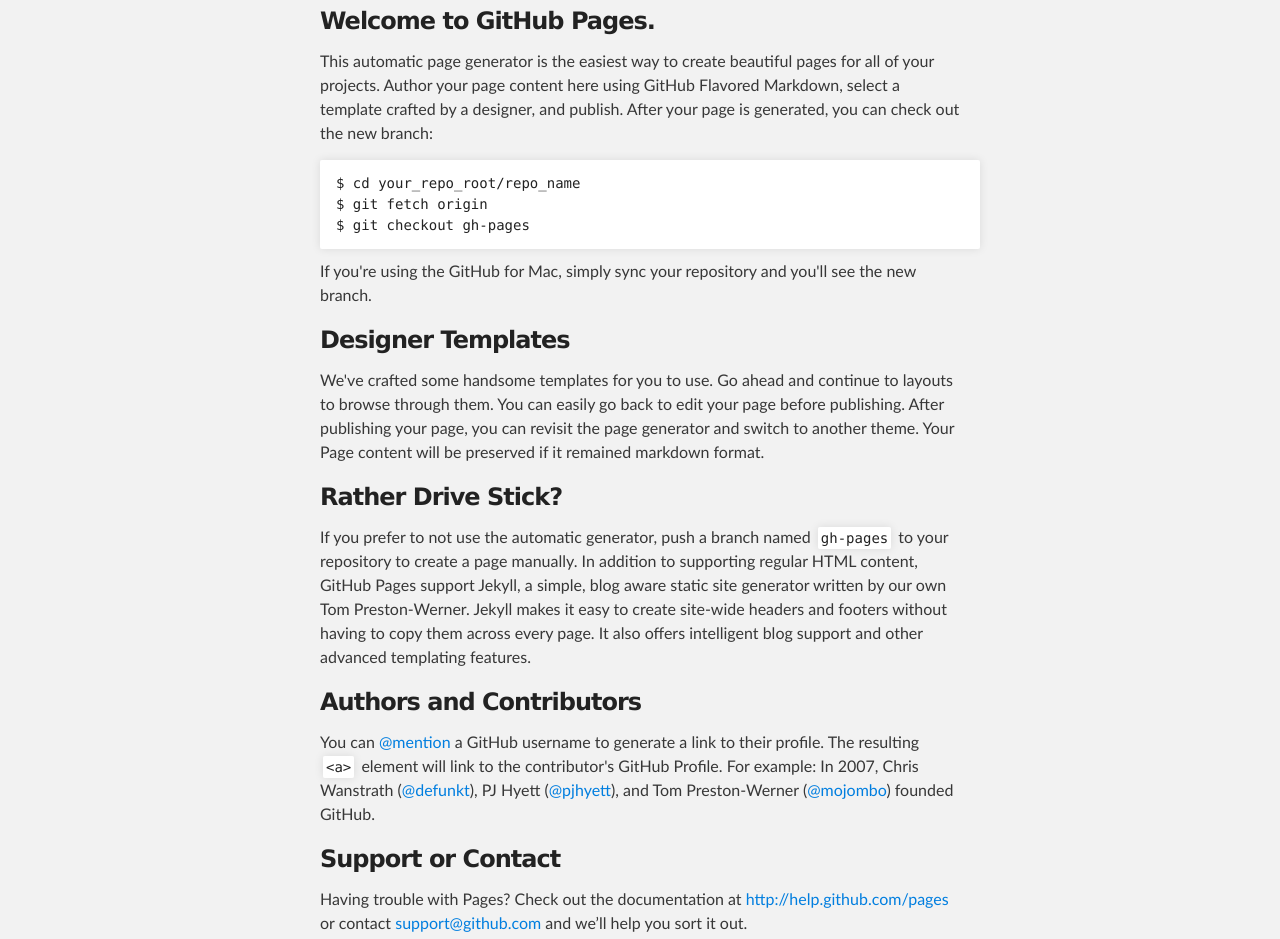
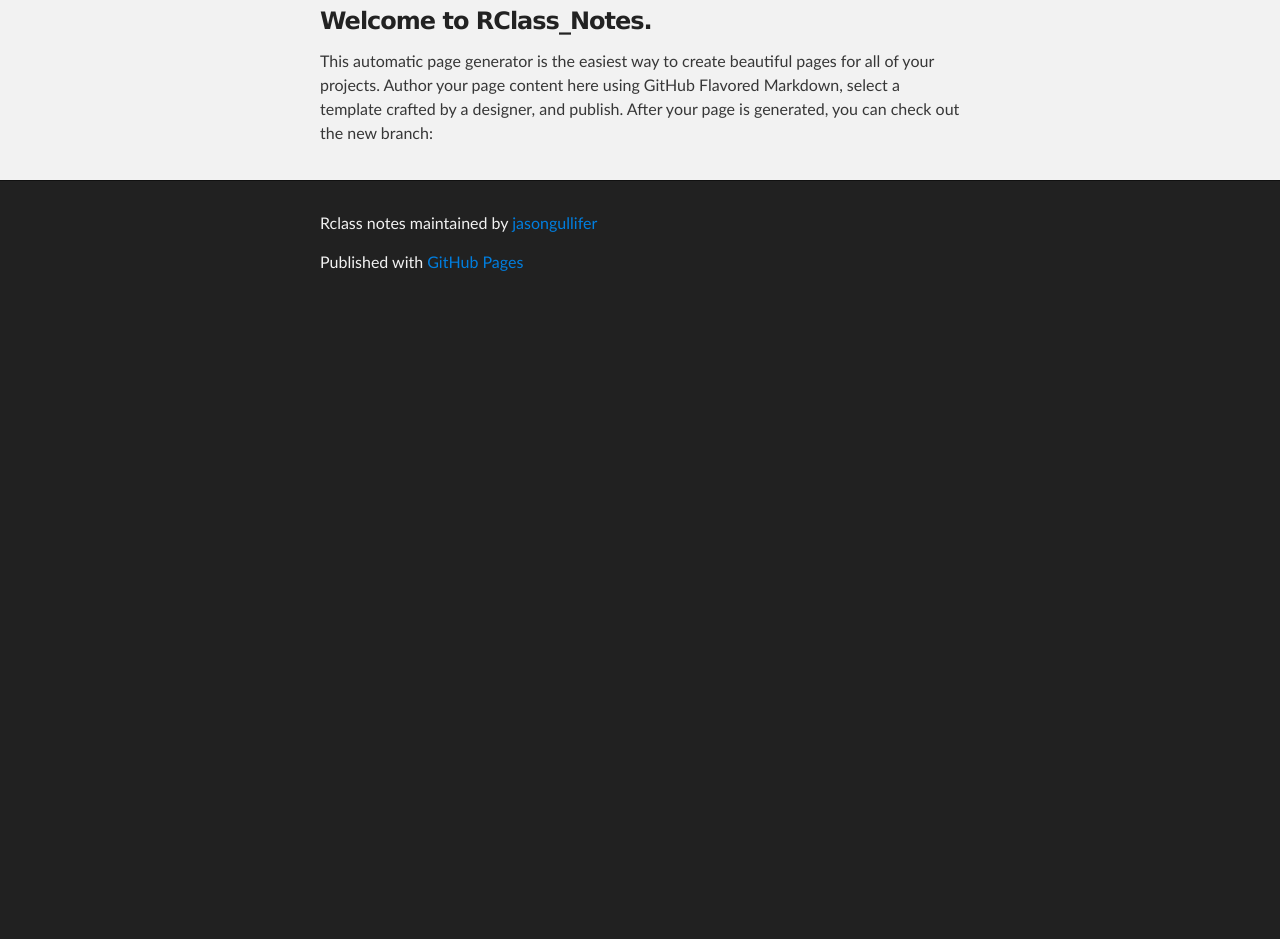
Before and after one commit to jasongullifer/RClass_Notes, a plain HTML site: page index.html in a window 1280 px wide. Shown: the part 221-1160 px from the top of the page. After the commit the page ends 800 px from the top, so only its background shows below. Drawn offline with Linux system fonts and the light colour scheme.

Commit message:
Update index.html

```diff
--- a/index.html
+++ b/index.html
@@ -31,32 +31,9 @@
     <!-- MAIN CONTENT -->
     <div id="main_content_wrap" class="outer">
       <section id="main_content" class="inner">
-        <h3>Welcome to GitHub Pages.</h3>
+        <h3>Welcome to RClass_Notes.</h3>
 
 <p>This automatic page generator is the easiest way to create beautiful pages for all of your projects. Author your page content here using GitHub Flavored Markdown, select a template crafted by a designer, and publish. After your page is generated, you can check out the new branch:</p>
-
-<pre><code>$ cd your_repo_root/repo_name
-$ git fetch origin
-$ git checkout gh-pages
-</code></pre>
-
-<p>If you're using the GitHub for Mac, simply sync your repository and you'll see the new branch.</p>
-
-<h3>Designer Templates</h3>
-
-<p>We've crafted some handsome templates for you to use. Go ahead and continue to layouts to browse through them. You can easily go back to edit your page before publishing. After publishing your page, you can revisit the page generator and switch to another theme. Your Page content will be preserved if it remained markdown format.</p>
-
-<h3>Rather Drive Stick?</h3>
-
-<p>If you prefer to not use the automatic generator, push a branch named <code>gh-pages</code> to your repository to create a page manually. In addition to supporting regular HTML content, GitHub Pages support Jekyll, a simple, blog aware static site generator written by our own Tom Preston-Werner. Jekyll makes it easy to create site-wide headers and footers without having to copy them across every page. It also offers intelligent blog support and other advanced templating features.</p>
-
-<h3>Authors and Contributors</h3>
-
-<p>You can <a href="https://github.com/blog/821" class="user-mention">@mention</a> a GitHub username to generate a link to their profile. The resulting <code>&lt;a&gt;</code> element will link to the contributor's GitHub Profile. For example: In 2007, Chris Wanstrath (<a href="https://github.com/defunkt" class="user-mention">@defunkt</a>), PJ Hyett (<a href="https://github.com/pjhyett" class="user-mention">@pjhyett</a>), and Tom Preston-Werner (<a href="https://github.com/mojombo" class="user-mention">@mojombo</a>) founded GitHub.</p>
-
-<h3>Support or Contact</h3>
-
-<p>Having trouble with Pages? Check out the documentation at <a href="http://help.github.com/pages">http://help.github.com/pages</a> or contact <a href="mailto:support@github.com">support@github.com</a> and we’ll help you sort it out.</p>
       </section>
     </div>
 
```
